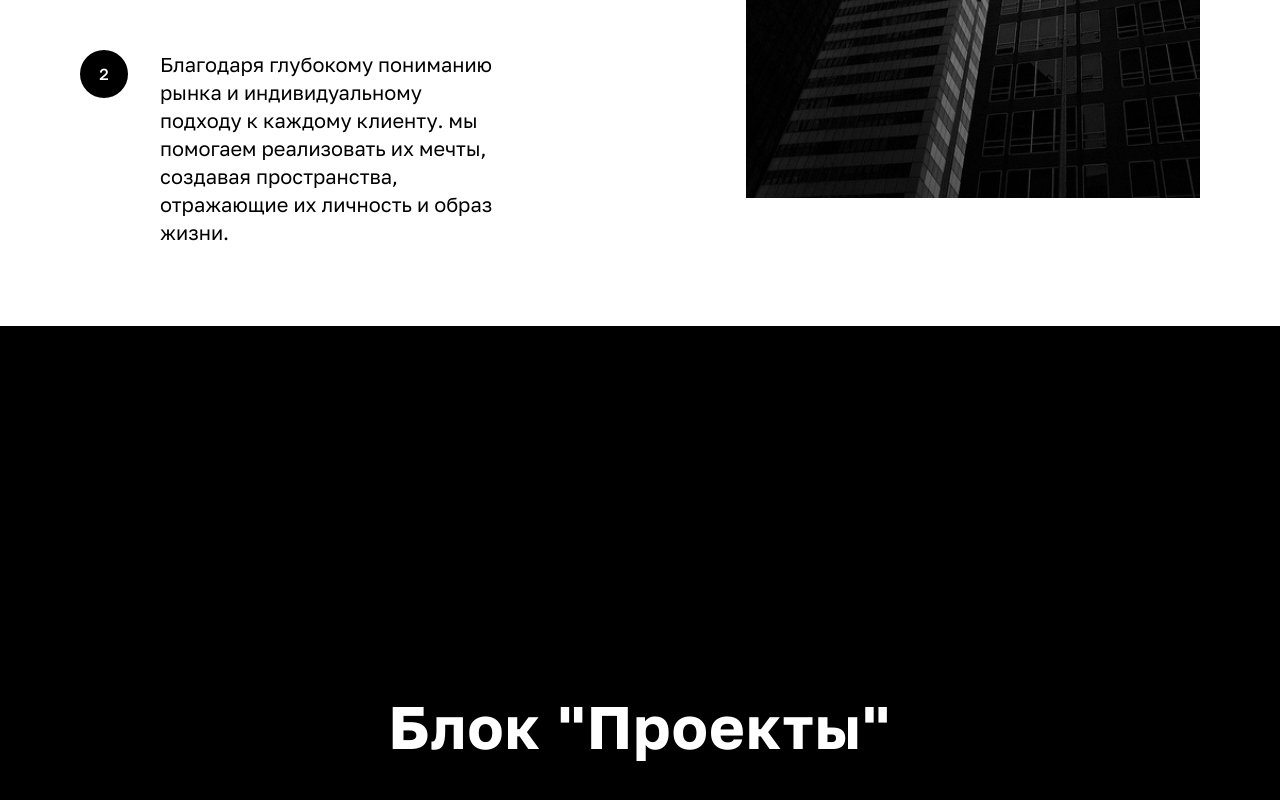
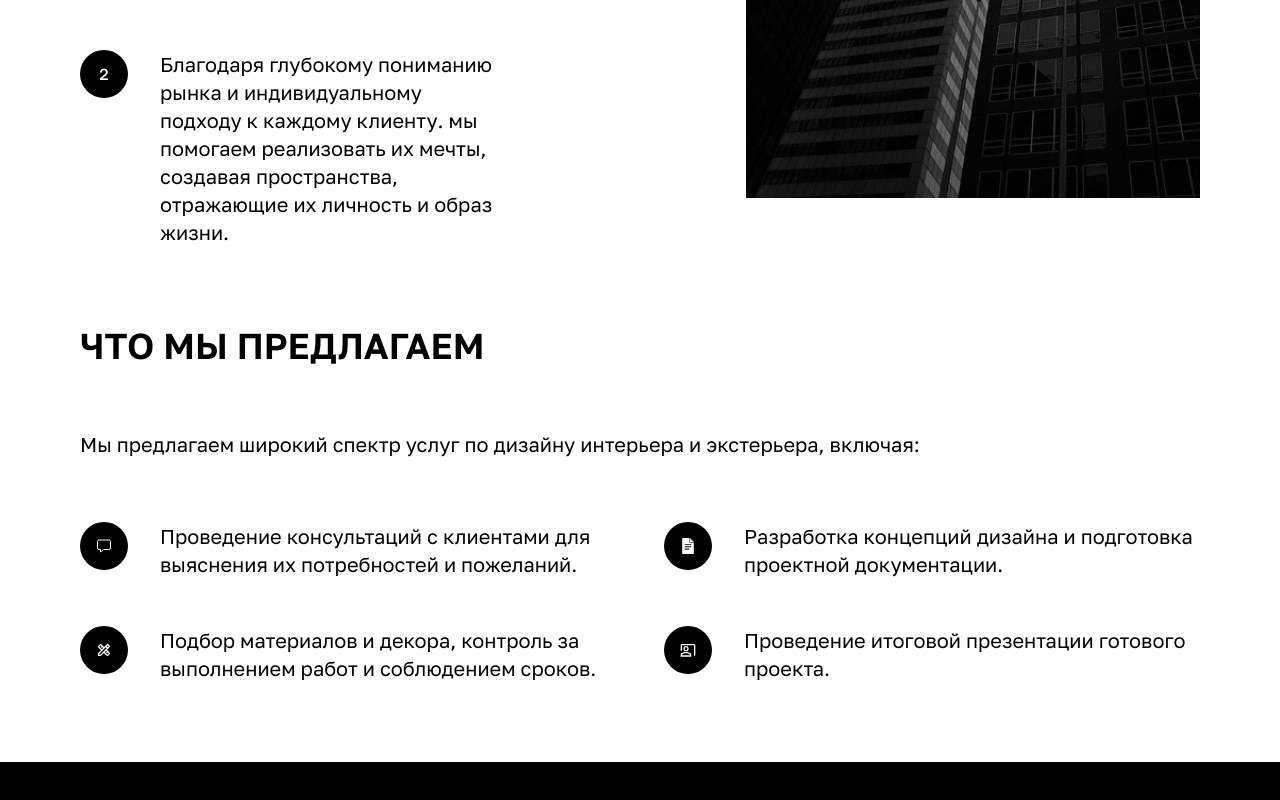
Before and after one commit to khudobin-v/ideal-design, a Next.js app: page / in a window 1280 px wide. Shown: the part 1362-2162 px from the top of the page. Built offline with nearby package versions, Linux system fonts and the light colour scheme.

Commit message:
Доработка блока О нас

```diff
--- a/src/components/molecules/about-block/about-block.molecula.tsx
+++ b/src/components/molecules/about-block/about-block.molecula.tsx
@@ -1,7 +1,12 @@
+import { MdOutlineCoPresent, MdOutlineDesignServices } from "react-icons/md";
+
 import Image from "next/image";
+import { IoChatboxOutline } from "react-icons/io5";
+import { SiGoogledocs } from "react-icons/si";
 
 export const AboutBlock = () => {
   return (
+    <div className="flex flex-col">
       <div className="flex flex-row gap-60 p-20 max-xl:gap-40 max-sm:p-8">
         <div className="flex flex-col gap-16">
           <h1 className="text-4xl font-semibold uppercase text-black">
@@ -16,8 +21,8 @@ export const AboutBlock = () => {
               оформления интерьеров и экстерьеров. Наша команда профессионалов
               создает уникальные проекты, которые гармонично сочетают
               функциональность и эстетику. Мы уделяем внимание каждой детали и
-            стремимся к внедрению современных технологий, чтобы обеспечить нашим
-            клиентам максимальный комфорт и стиль.
+              стремимся к внедрению современных технологий, чтобы обеспечить
+              нашим клиентам максимальный комфорт и стиль.
             </p>
           </div>
           <div className="flex w-full flex-row gap-8">
@@ -39,5 +44,52 @@ export const AboutBlock = () => {
           className="h-[85vh] max-lg:hidden max-md:hidden max-sm:hidden"
         />
       </div>
+
+      <div className="flex flex-col gap-16 p-20 pt-0 max-md:gap-6">
+        <h1 className="text-4xl font-semibold uppercase text-black">
+          Что мы предлагаем
+        </h1>
+        <p className="text-xl max-sm:text-lg">
+          Мы предлагаем широкий спектр услуг по дизайну интерьера и экстерьера,
+          включая:
+        </p>
+        <div className="grid grid-cols-2 gap-12 max-md:grid-cols-1 max-md:gap-6">
+          <div className="flex w-full flex-row gap-8">
+            <div className="flex h-12 w-12 flex-shrink-0 items-center justify-center rounded-full bg-black font-medium text-white">
+              <IoChatboxOutline />
+            </div>
+            <p className="text-xl max-sm:text-lg">
+              Проведение консультаций с клиентами для выяснения их потребностей
+              и пожеланий.
+            </p>
+          </div>
+          <div className="flex w-full flex-row gap-8">
+            <div className="flex h-12 w-12 flex-shrink-0 items-center justify-center rounded-full bg-black font-medium text-white">
+              <SiGoogledocs />
+            </div>
+            <p className="text-xl max-sm:text-lg">
+              Разработка концепций дизайна и подготовка проектной документации.
+            </p>
+          </div>
+          <div className="flex w-full flex-row gap-8">
+            <div className="flex h-12 w-12 flex-shrink-0 items-center justify-center rounded-full bg-black font-medium text-white">
+              <MdOutlineDesignServices />
+            </div>
+            <p className="text-xl max-sm:text-lg">
+              Подбор материалов и декора, контроль за выполнением работ и
+              соблюдением сроков.
+            </p>
+          </div>
+          <div className="flex w-full flex-row gap-8">
+            <div className="flex h-12 w-12 flex-shrink-0 items-center justify-center rounded-full bg-black font-medium text-white">
+              <MdOutlineCoPresent />
+            </div>
+            <p className="text-xl max-sm:text-lg">
+              Проведение итоговой презентации готового проекта.
+            </p>
+          </div>
+        </div>
+      </div>
+    </div>
   );
 };
```
Lines whose indentation alone changed are shown as unchanged.
